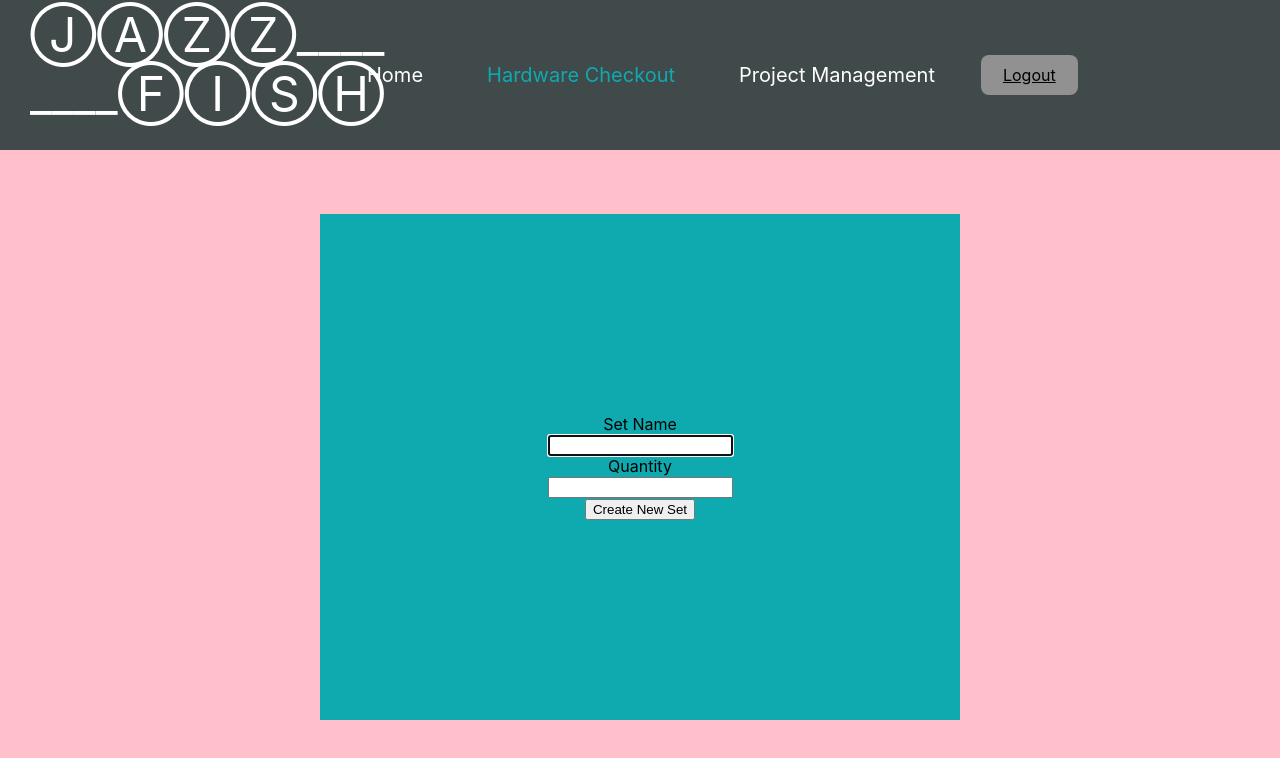
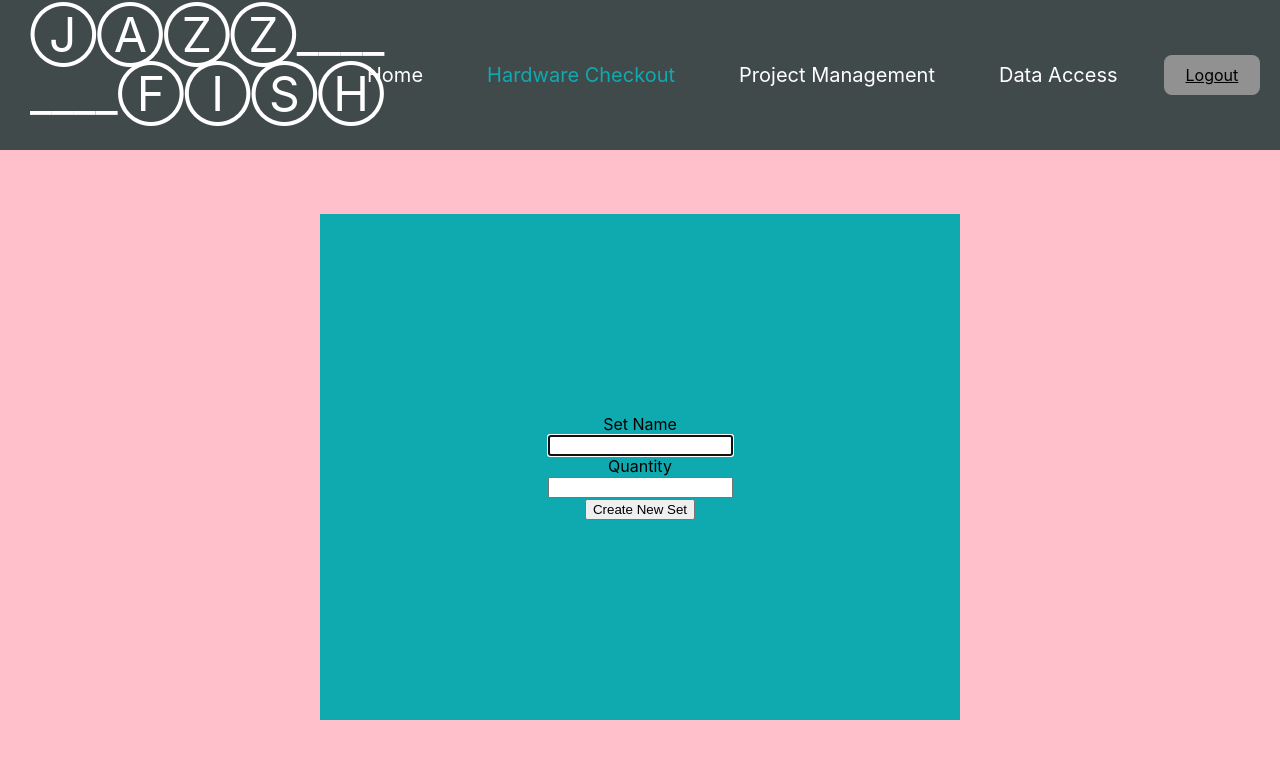
Before and after one commit to ZulimaIke/461L-Group-repository, a React (Create React App) app in the folder frontend/: page /hardwareCheckout in a window 1280 px wide. Shown: the top 758 px of the page. Built offline with nearby package versions, Linux system fonts and the light colour scheme.

Commit message:
add Data Access to navbar

```diff
--- a/frontend/src/component_navbar/index.js
+++ b/frontend/src/component_navbar/index.js
@@ -29,7 +29,10 @@ return (
 		<NavigationLink to='/postLogin' activeStyle>
 			Project Management
 		</NavigationLink>
- 		</NavigationMenu>
+		<NavigationLink to='/dataAccess' activeStyle>
+			Data Access
+		</NavigationLink>
+		</NavigationMenu>
 		 <NavigationButton>
 		<ButtonPress to='/logout'>Logout</ButtonPress>
 		</NavigationButton>
```
